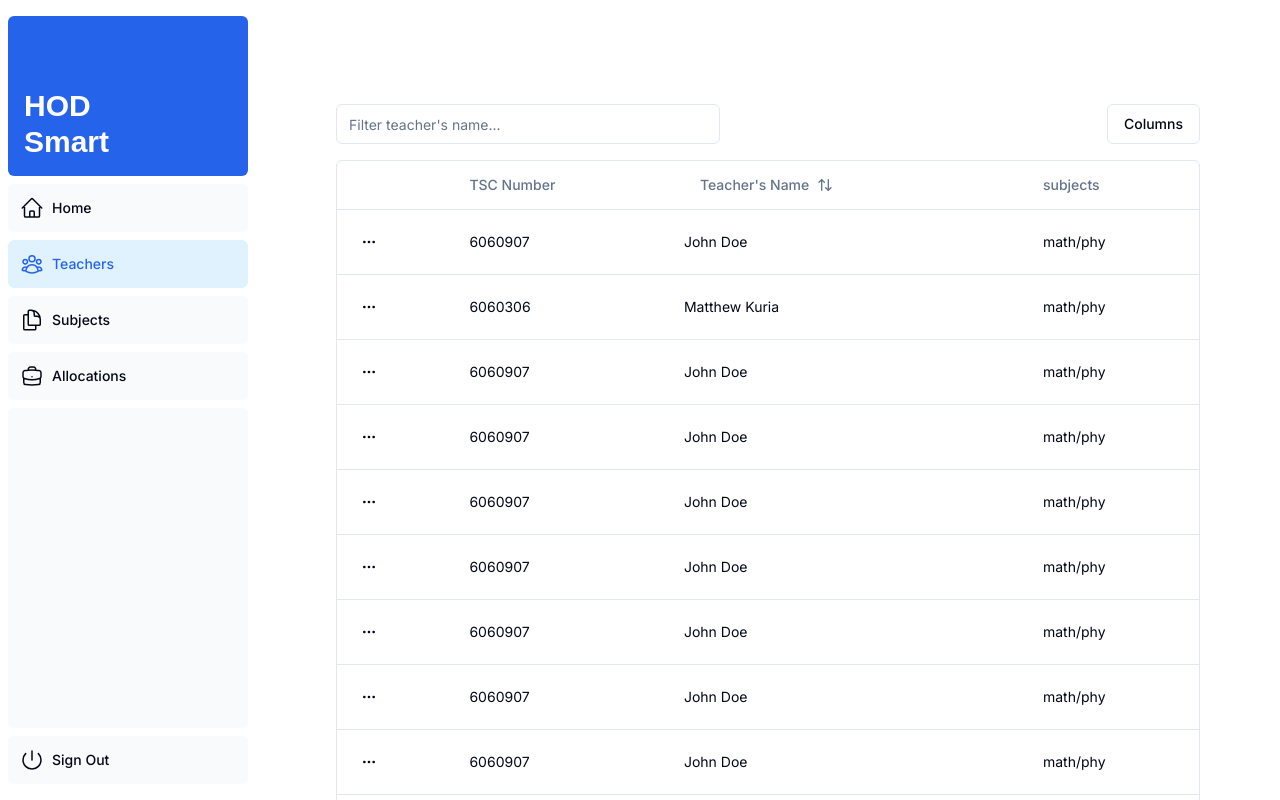
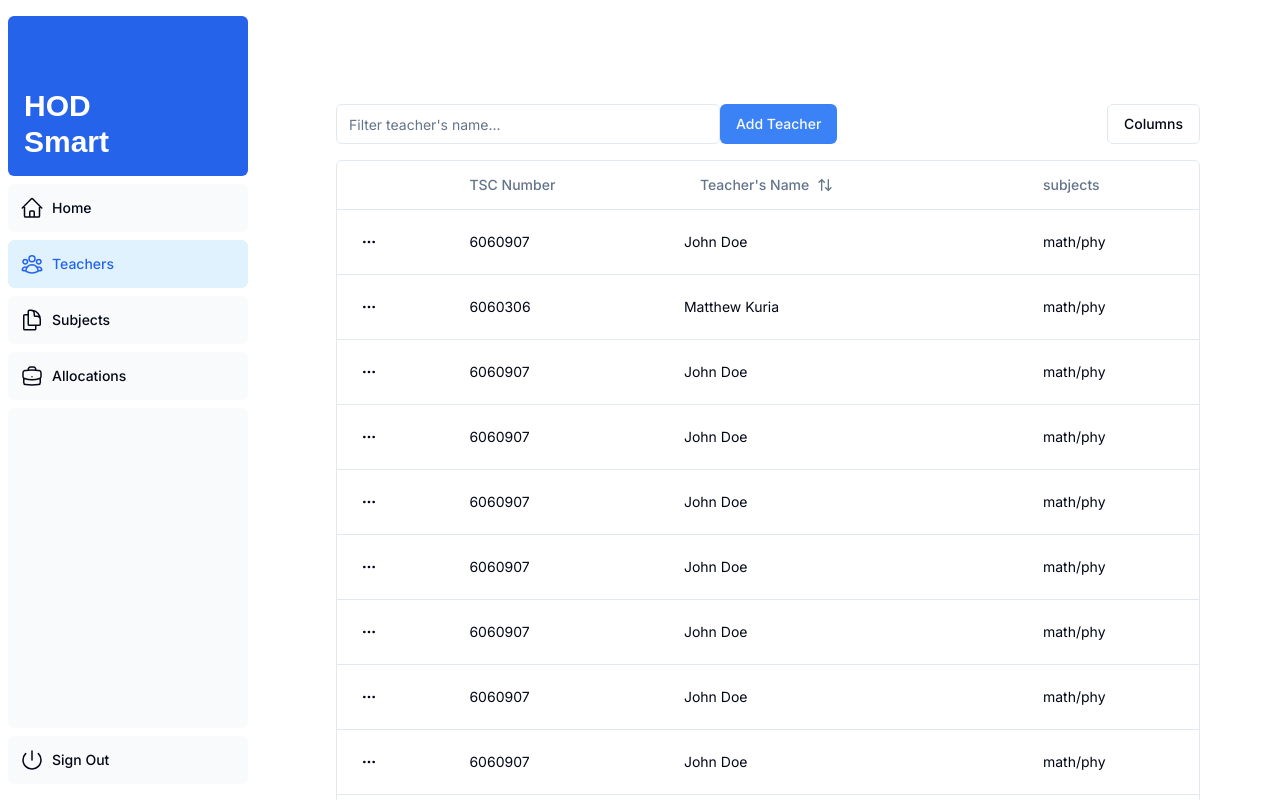
Before and after one commit to matthewkuria/hodsmart, a Next.js app: page /dashboard/teachers in a window 1280 px wide. Built offline with nearby package versions, Linux system fonts and the light colour scheme; a web font is replaced by a local one.

Commit message:
add a link to access create teachers form

```diff
--- /dev/null
+++ b/app/dashboard/teachers/add-teacher.tsx
@@ -0,0 +1,6 @@
+import { CreateTeacherForm } from "@/app/ui/teachers/create-teacher-form";
+export default function AddTeacherForm(){
+    return(
+        <CreateTeacherForm />
+    )
+}
--- a/app/ui/data-table.tsx
+++ b/app/ui/data-table.tsx
@@ -1,6 +1,7 @@
 "use client"
 import { Button } from "@/components/ui/button"
 import { Input } from "@/components/ui/input"
+import Link from "next/link"
 import {
   ColumnDef,
   flexRender,
@@ -73,6 +74,13 @@ export function DataTable<TData, TValue>({
           }
           className="max-w-sm"
         />
+        <Button>
+          <Link
+          href="/teacher/add-teacher"
+          >
+          Add Teacher
+          </Link>
+        </Button>
         <DropdownMenu>
           <DropdownMenuTrigger asChild>
             <Button variant="outline" className="ml-auto">
```
